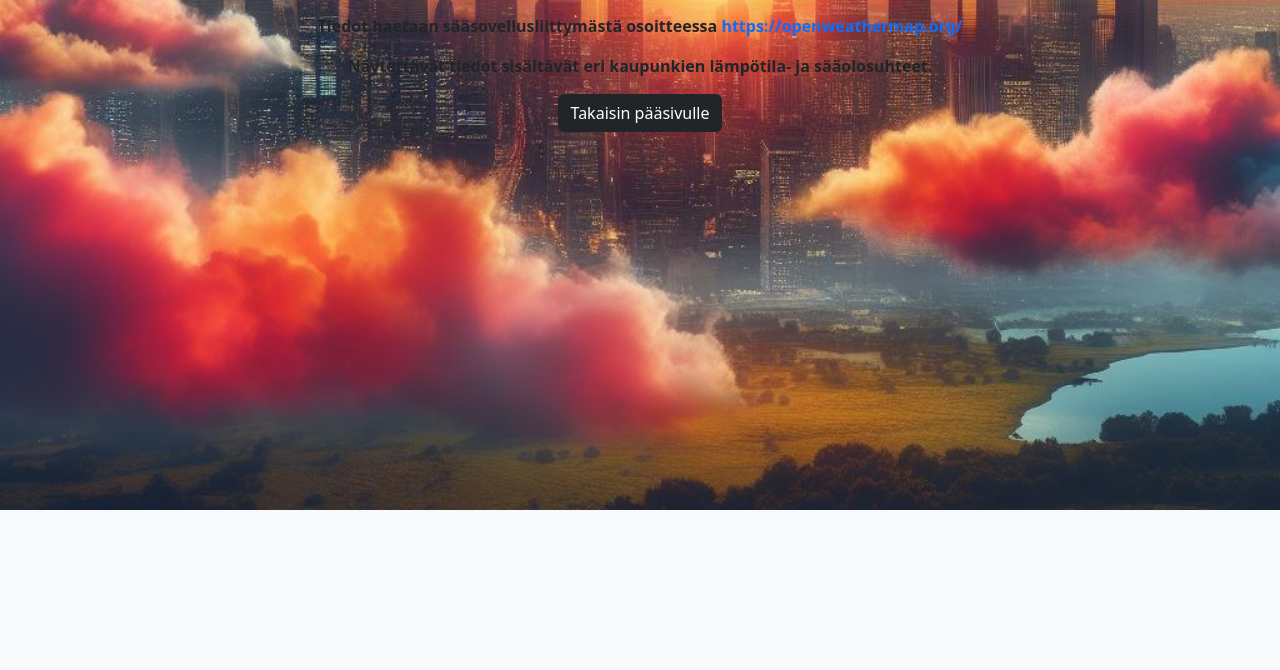
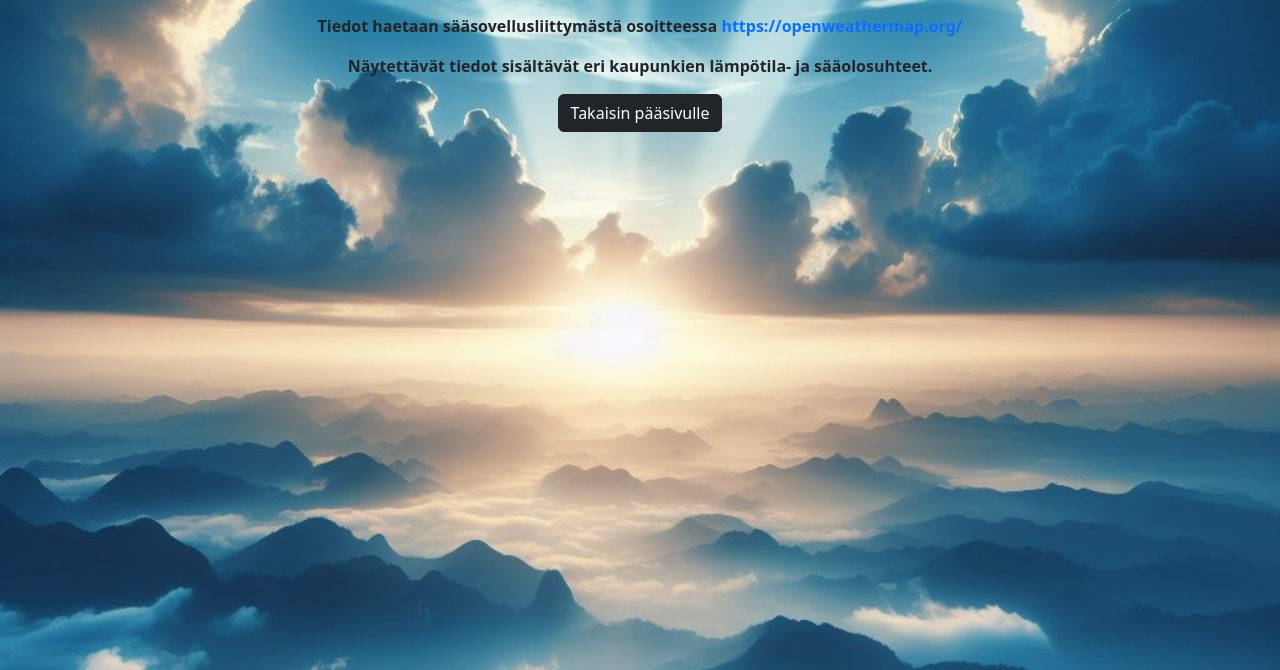
Before and after one commit to Tonifer1/WeatherApp, a plain HTML site: page about.html in a window 1280 px wide. Shown: the part 130-800 px from the top of the page. Drawn offline with nearby package versions, Linux system fonts and the light colour scheme.

Commit message:
Kuvat Valmiit

```diff
--- a/about.html
+++ b/about.html
@@ -12,7 +12,8 @@
 
 </head>
 
-<body class="background-image">
+<body>
+    <div class="background-image">
 
 
         <center>
@@ -26,5 +27,6 @@
             <a class="btn btn-dark" href="index.html">Takaisin pääsivulle</a>
 
         </center>
+    </div>
 </body>
 </html>
--- a/tyyli.css
+++ b/tyyli.css
@@ -71,7 +71,7 @@
   height: 100%;
   z-index: -1; /* Aseta taustakuva taakse muihin elementteihin nähden */
 
-  background-image: url('images/background.jpg');
+  background-image: url('images/taivas3.jpg');
   background-size: cover; /* Skaalaa kuva kattamaan koko taustan */
   background-position: center; /* Aseta kuva keskelle taustaa */
   background-repeat: no-repeat; /* Estä kuvan toisto */
```
Also changed, not shown: index.html (+1 -1 lines). Lines whose indentation alone changed are shown as unchanged.
